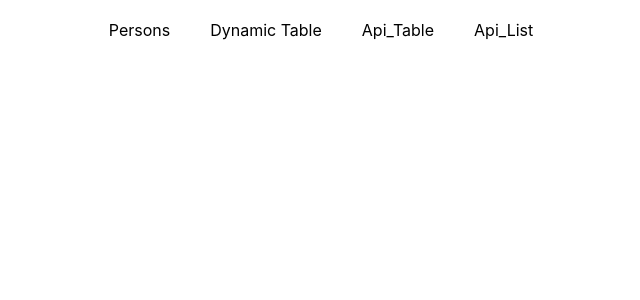
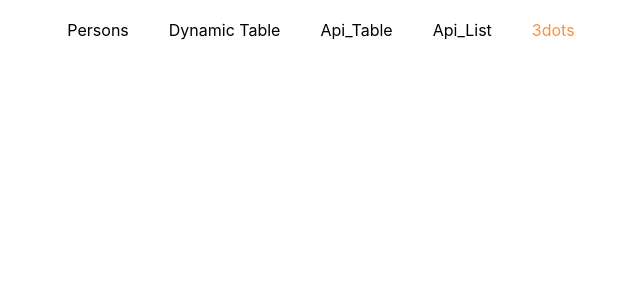
Before and after one commit to Gagandeep-Kaur-01/React, a React (Create React App) app in the folder routing_assignment/: page /dropdown in a window 1280 px wide. Shown: the top 300 px of the page, without its empty margins (319-959 px from the left). Built offline with nearby package versions, Linux system fonts and the light colour scheme.

Commit message:
added route for dropdown file

```diff
--- a/routing_assignment/src/Container/Blog.js
+++ b/routing_assignment/src/Container/Blog.js
@@ -1,13 +1,11 @@
 import React, {Component} from 'react';
 import { Route, NavLink, Switch } from 'react-router-dom';
-
-import './Blog.css';
-
 import Persons from '../Components/Persons.js';
 import Table from '../Components/Table.js';
 import Api_Table from '../Components/Api_table.js';
 import Api_List from '../Components/Api_List.js';
-
+import Dropdown from '../Components/3dots/dropdown';
+import './Blog.css';
 class Blog extends Component {
   constructor(props){
    super(props);
@@ -59,6 +57,10 @@ class Blog extends Component {
                                 pathname: '/api_list'
                             }}>Api_List</NavLink></li>
 
+                               <li><NavLink to={{
+                                pathname: '/dropdown'
+                            }}>3dots</NavLink></li>
+
                         </ul>
                     </nav>
                 </header>
@@ -69,6 +71,7 @@ class Blog extends Component {
                 <Route path="/dyn_table" component={Table} />
                 <Route path="/api_table" component={Api_Table} />
                 <Route path="/api_list" component={Api_List} />
+                <Route path="/dropdown" component={Dropdown} />
                 </Switch>
             </div>
 
```
